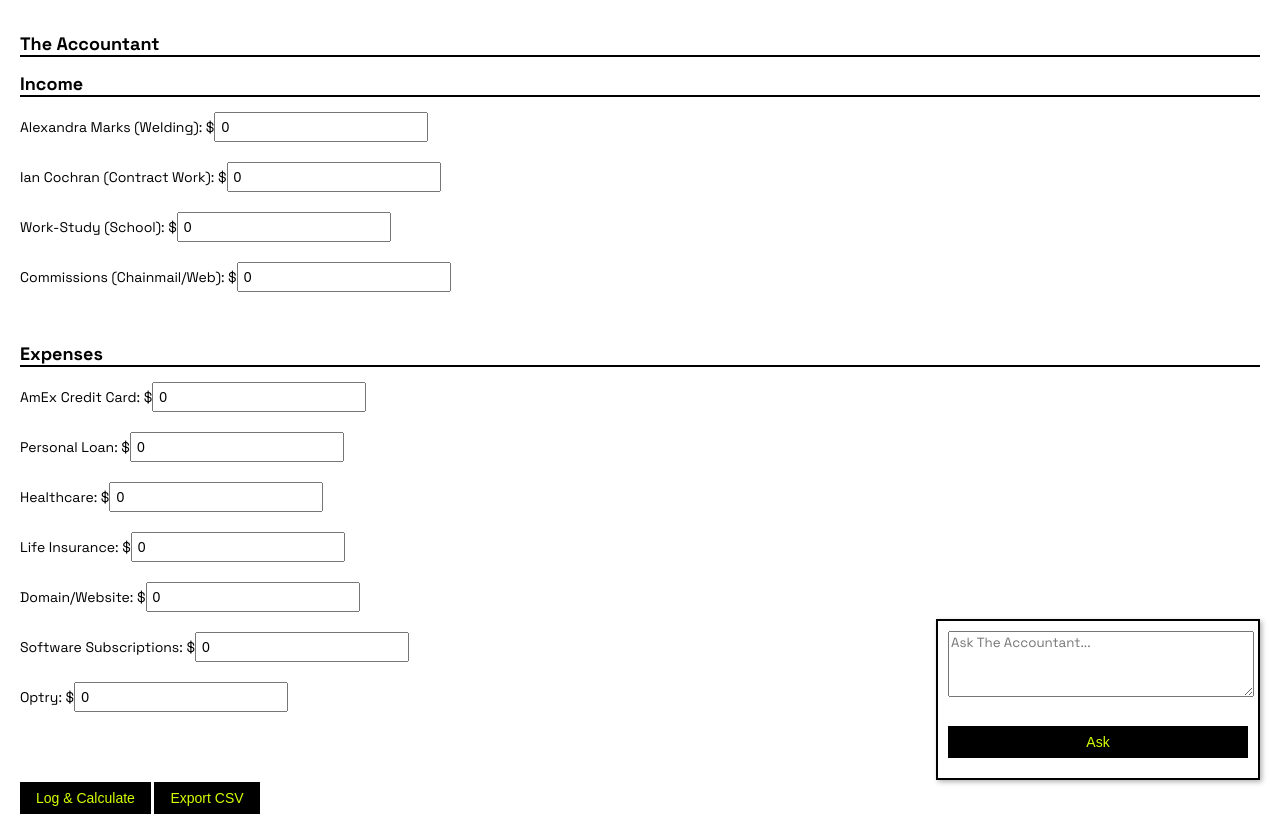
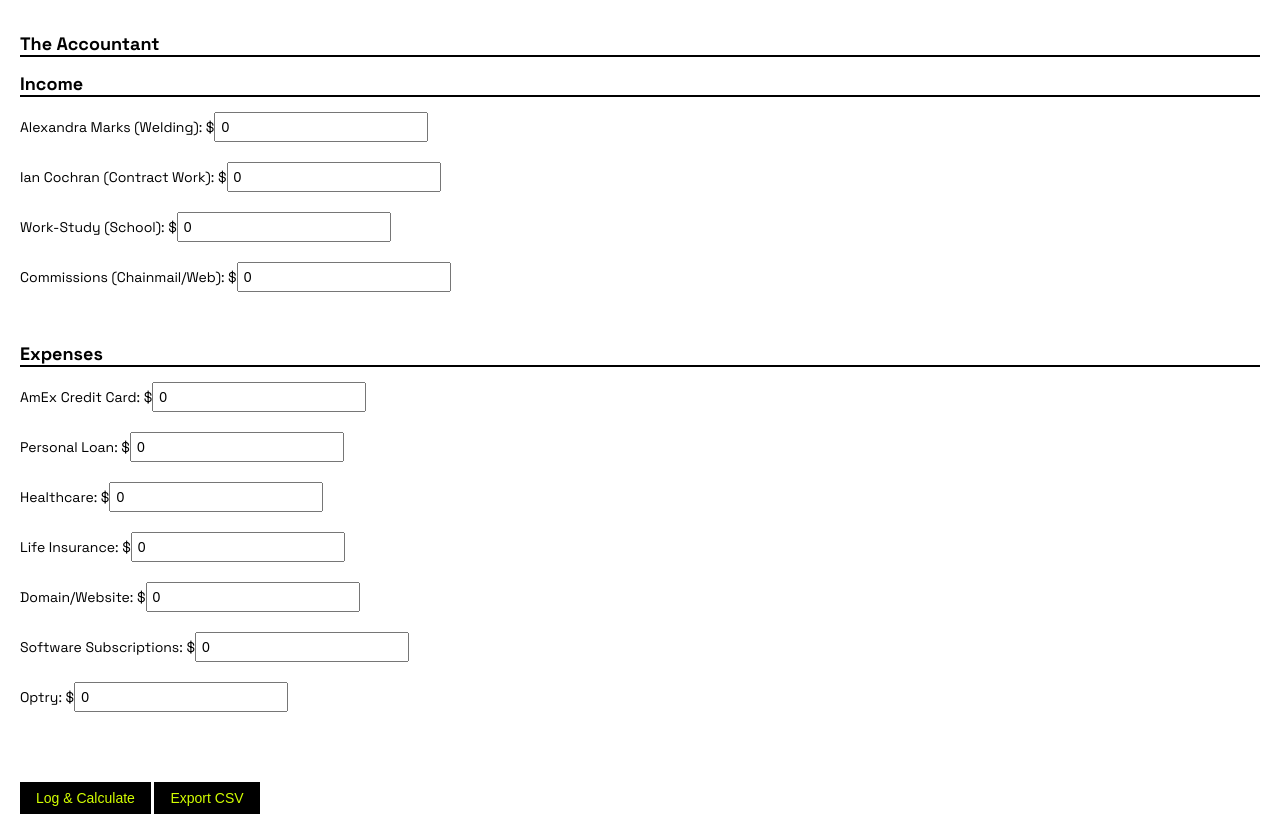
Before and after one commit to no-disguise/accountant-dashboard, a plain HTML site: page index.html in a window 1280 px wide. Shown: the top 817 px of the page. Drawn offline with nearby package versions, Linux system fonts and the light colour scheme.

Commit message:
Update index.html

```diff
--- a/index.html
+++ b/index.html
@@ -5,7 +5,6 @@
   <meta name="viewport" content="width=device-width, initial-scale=1.0" />
   <title>The Accountant Dashboard</title>
   <link href="https://fonts.googleapis.com/css2?family=Space+Grotesk:wght@400;500;700&display=swap" rel="stylesheet">
-  <script src="https://cdn.jsdelivr.net/npm/marked/marked.min.js"></script>
   <style>
     body {
       font-family: 'Space Grotesk', sans-serif;
@@ -84,31 +83,6 @@
       height: 100%;
       width: 0%;
     }
-    .chatbox {
-      position: fixed;
-      bottom: 20px;
-      right: 20px;
-      width: 300px;
-      background: #fff;
-      border: 2px solid #000;
-      box-shadow: 2px 2px 5px rgba(0,0,0,0.3);
-      padding: 10px;
-      font-size: 13px;
-      z-index: 999;
-    }
-    .chatbox textarea {
-      width: 100%;
-      height: 60px;
-      margin-bottom: 5px;
-      font-family: 'Space Grotesk', sans-serif;
-    }
-    .chatbox button {
-      width: 100%;
-    }
-    .chat-response {
-      margin-top: 10px;
-      white-space: pre-wrap;
-    }
   </style>
 </head>
 <body>
@@ -165,13 +139,6 @@
       </div>
       <p>Progress: $0 paid</p>
     </div>
-  </div>
-
-  <!-- Chat Assistant UI -->
-  <div class="chatbox">
-    <textarea id="chatInput" placeholder="Ask The Accountant..."></textarea>
-    <button onclick="chatWithAssistantGPT()">Ask</button>
-    <div class="chat-response" id="chatResponse"></div>
   </div>
 
   <script>
@@ -239,26 +206,6 @@
       document.body.removeChild(link);
     }
 
-    function chatWithAssistantGPT() {
-      const input = document.getElementById('chatInput').value;
-      const logs = JSON.parse(localStorage.getItem('financeLogs') || '[]');
-
-      fetch('https://gpt-proxy-for-user.vercel.app/api/ask', {
-        method: 'POST',
-        headers: {
-          'Content-Type': 'application/json'
-        },
-        body: JSON.stringify({ logs, question: input })
-      })
-        .then(res => res.json())
-        .then(data => {
-          document.getElementById('chatResponse').textContent = data.reply || data.error || 'No response.';
-        })
-        .catch(err => {
-          document.getElementById('chatResponse').textContent = 'Error: ' + err.message;
-        });
-    }
-
     window.onload = renderLogs;
   </script>
 </body>
```
